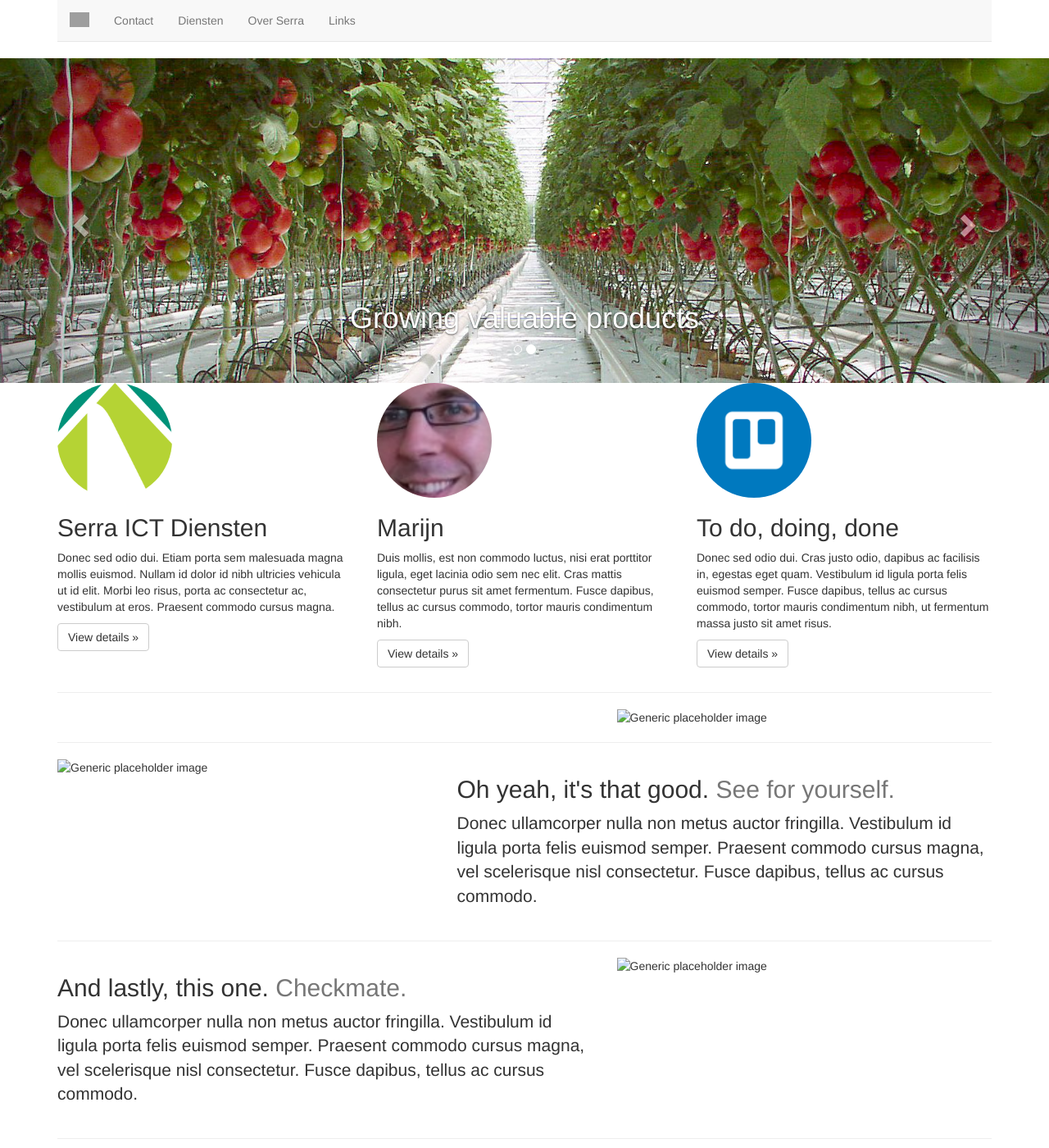
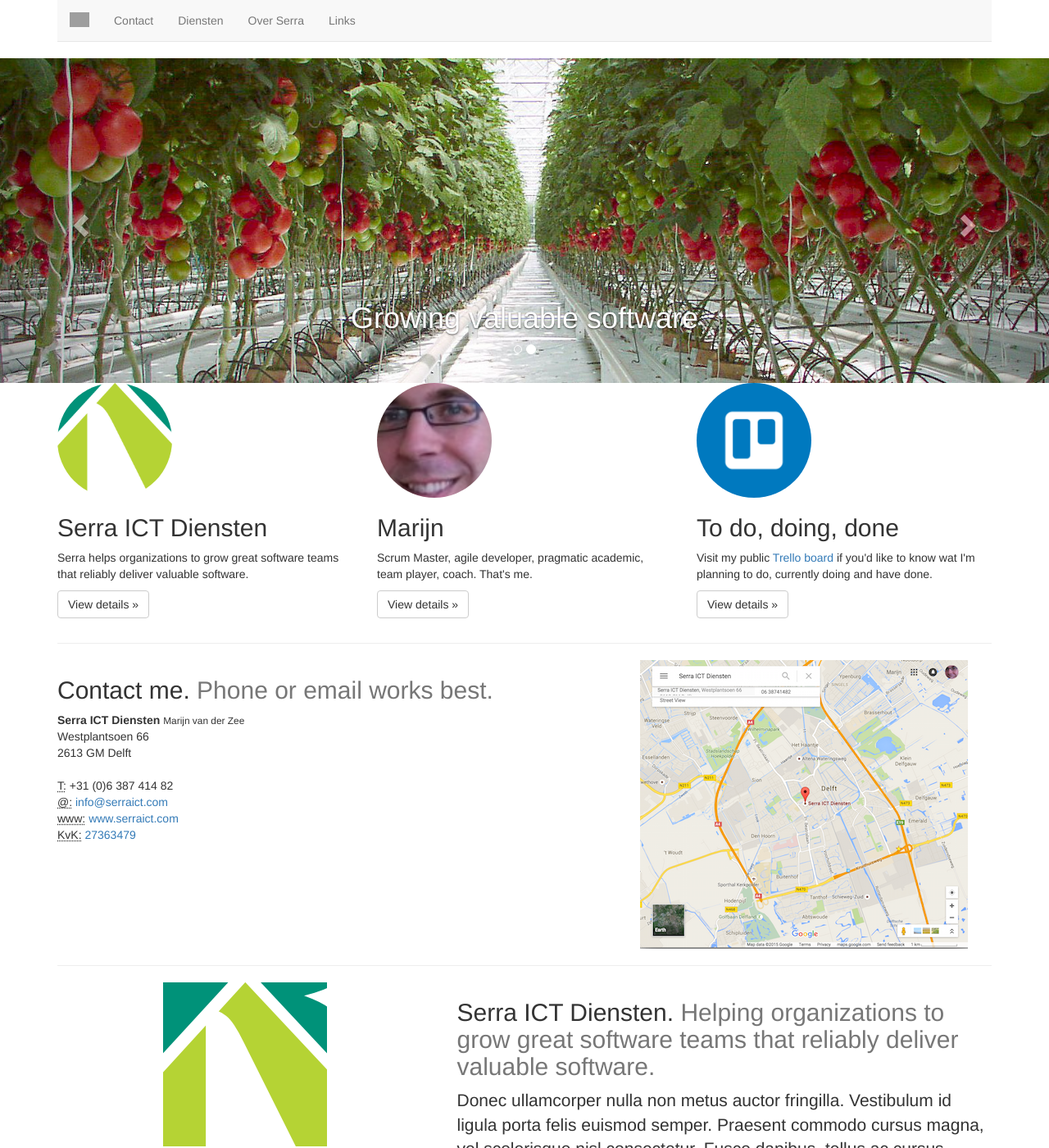
Before and after one commit to serraict/serraict.github.io, a Jekyll site: the page built from index.md, in a window 1280 px wide and 1400 px high. Shown: the whole window at 82% size. Built offline with Jekyll 4.4.1, drawn with Linux system fonts in a browser that asks for light colours; nearby versions of some CDN libraries; library files that are not in the unit come from our copies; Markdown is read by kramdown in place of the engine named in the settings; grey boxes are pictures that could not be loaded.

Commit message:
Update index page

```diff
--- a/index.md
+++ b/index.md
@@ -23,7 +23,7 @@ tagline: Marijn van der Zee
       <img src="{{ site.url }}/assets/img/stock/Tomato_P5260299b_frontpage.jpg"
       alt="Serra ICT Diensten">
       <div class="carousel-caption">
-        <h1>Growing valuable products</h1>
+        <h1>Growing valuable software</h1>
       </div>
     </div>
 
@@ -48,7 +48,7 @@ tagline: Marijn van der Zee
            alt="Serra ICT Diensten"
            width="140" height="140">
       <h2>Serra ICT Diensten</h2>
-      <p>Donec sed odio dui. Etiam porta sem malesuada magna mollis euismod. Nullam id dolor id nibh ultricies vehicula ut id elit. Morbi leo risus, porta ac consectetur ac, vestibulum at eros. Praesent commodo cursus magna.</p>
+      <p>Serra helps organizations to grow great software teams that reliably deliver valuable software.</p>
       <p><a class="btn btn-default" href="#" role="button">View details &raquo;</a></p>
     </div>
     <div class="col-lg-4">
@@ -57,7 +57,7 @@ tagline: Marijn van der Zee
            alt="Serra ICT Diensten"
            width="140" height="140">
       <h2>Marijn</h2>
-      <p>Duis mollis, est non commodo luctus, nisi erat porttitor ligula, eget lacinia odio sem nec elit. Cras mattis consectetur purus sit amet fermentum. Fusce dapibus, tellus ac cursus commodo, tortor mauris condimentum nibh.</p>
+      <p>Scrum Master, agile developer, pragmatic academic, team player, coach. That's me.</p>
       <p><a class="btn btn-default" href="#" role="button">View details &raquo;</a></p>
     </div>
     <div class="col-lg-4">
@@ -66,18 +66,32 @@ tagline: Marijn van der Zee
            alt="Serra ICT Diensten"
            width="140" height="140">
       <h2>To do, doing, done</h2>
-      <p>Donec sed odio dui. Cras justo odio, dapibus ac facilisis in, egestas eget quam. Vestibulum id ligula porta felis euismod semper. Fusce dapibus, tellus ac cursus commodo, tortor mauris condimentum nibh, ut fermentum massa justo sit amet risus.</p>
+      <p>Visit my public <a href="https://trello.com/b/kY1XALyZ">Trello board</a> if you'd like to know wat I'm planning to do, currently doing and have done.</p>
       <p><a class="btn btn-default" href="#" role="button">View details &raquo;</a></p>
     </div>
   </div>
+
   <hr class="featurette-divider">
 
   <div class="row featurette">
     <div class="col-md-7">
-
+      <h2 class="featurette-heading">Contact me. <span class="text-muted">Phone or email works best.</span></h2>
+      <address>
+        <strong>Serra ICT Diensten</strong>
+        <small>Marijn van der Zee</small><br>
+        Westplantsoen 66<br>
+        2613 GM Delft<br><br>
+        <abbr title="Telefoon">T:</abbr> +31 (0)6 387 414 82<br>
+        <abbr title="E-mail">@:</abbr> <a href="mailto:#">info@serraict.com</a><br>
+        <abbr title="Internet">www:</abbr> <a href="{{ site.url }}">www.serraict.com</a><br>
+        <abbr title="Kamer van koophandel">KvK:</abbr> <a href="http://www.kvk.nl/orderstraat/product-kiezen/?kvknummer=273634790000">27363479</a><br>
+      </address>
     </div>
     <div class="col-md-5">
-      <img class="featurette-image img-responsive center-block" data-src="holder.js/500x500/auto" alt="Generic placeholder image">
+      <img class="featurette-image img-responsive center-block"
+           src="/assets/img/serraict_map.png"
+           alt="Serra ICT Diensten, map"
+           width="400" height="400">
     </div>
   </div>
 
@@ -85,11 +99,14 @@ tagline: Marijn van der Zee
 
   <div class="row featurette">
     <div class="col-md-7 col-md-push-5">
-      <h2 class="featurette-heading">Oh yeah, it's that good. <span class="text-muted">See for yourself.</span></h2>
+      <h2 class="featurette-heading">Serra ICT Diensten. <span class="text-muted">Helping organizations to grow great software teams that reliably deliver valuable software.</span></h2>
       <p class="lead">Donec ullamcorper nulla non metus auctor fringilla. Vestibulum id ligula porta felis euismod semper. Praesent commodo cursus magna, vel scelerisque nisl consectetur. Fusce dapibus, tellus ac cursus commodo.</p>
     </div>
     <div class="col-md-5 col-md-pull-7">
-      <img class="featurette-image img-responsive center-block" data-src="holder.js/500x500/auto" alt="Generic placeholder image">
+      <img class="featurette-image img-responsive center-block"
+           src="/assets/img/beeldmerk400x400.png"
+           alt="Serra ICT Diensten"
+           width="200" height="200">
     </div>
   </div>
 
```
Also changed, not shown: assets/img/serraict_map.png (added).
